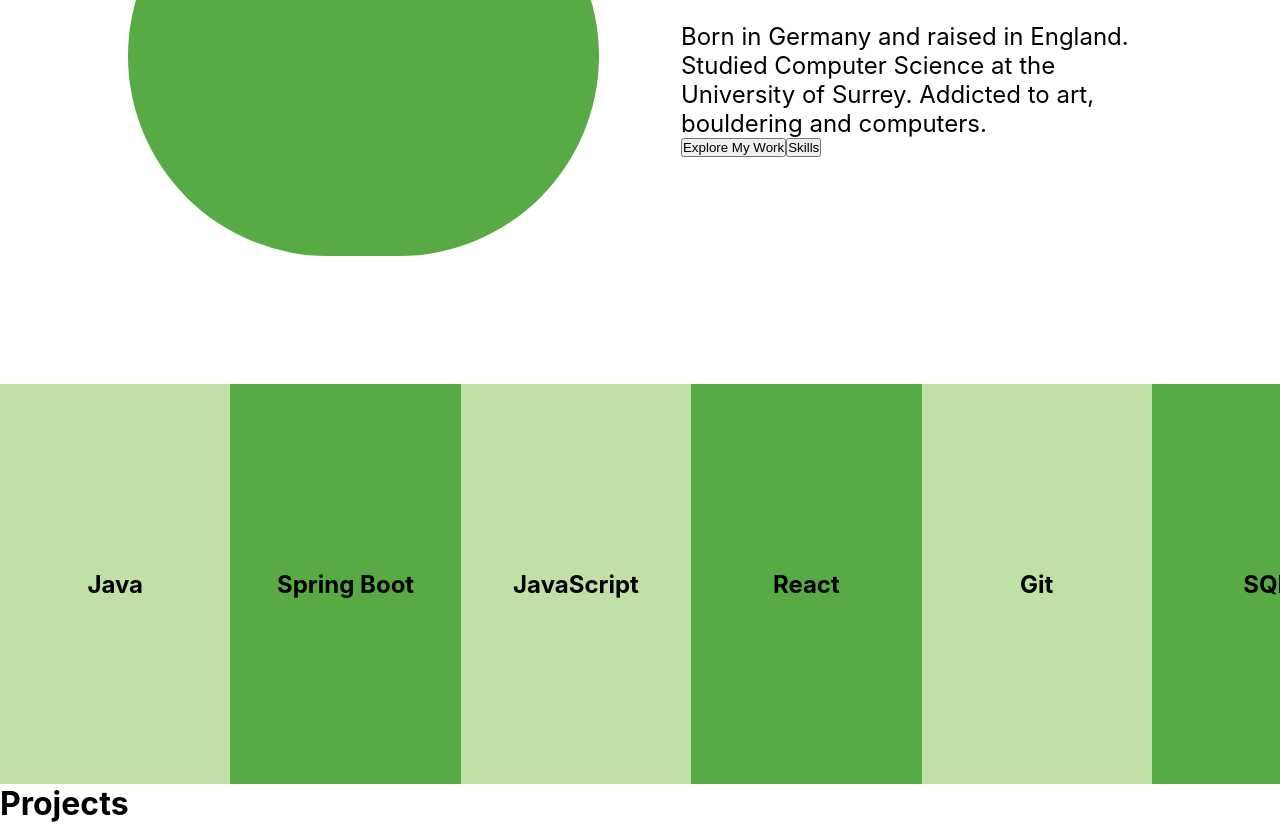
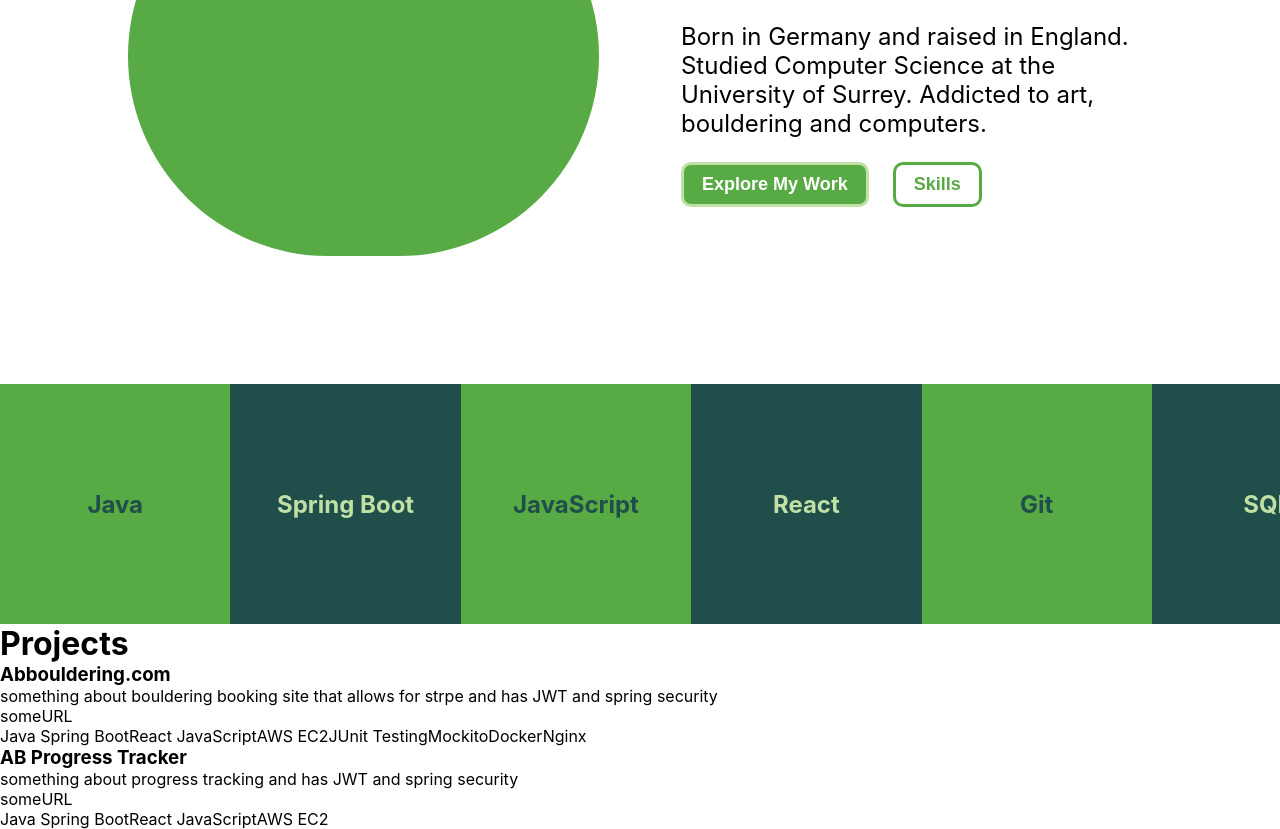
Before and after one commit to WildHeat/portfolio-page, a React (Create React App) app: page / in a window 1280 px wide. Shown: the part 340-1169 px from the top of the page. Built offline with nearby package versions, Linux system fonts and the light colour scheme.

Commit message:
updated file names

```diff
--- a/src/App.js
+++ b/src/App.js
@@ -1,8 +1,8 @@
 import "./assests/App.css";
 import Header from "./components/Header";
-import Profile from "./sections/Profile";
-import Projects from "./sections/Projects";
-import Skills from "./sections/Skills";
+import Profile from "./sections/ProfileSection";
+import Projects from "./sections/ProjectsSection";
+import Skills from "./sections/SkillsSection";
 
 function App() {
   return (
--- a/src/assests/App.css
+++ b/src/assests/App.css
@@ -54,13 +54,50 @@
 }
 
 .summary-button-container {
+  padding-top: 1em;
   display: flex;
   flex-wrap: wrap;
+  gap: 1em;
+}
+
+.btn {
+  font-weight: 700;
+  border-radius: 10px;
+  font-size: 0.75em;
+  padding: 0.5em 1em;
+  border: solid 3px;
+}
+
+.btn-explore {
+  color: var(--light-color);
+  background-color: var(--main-color);
+  border-color: var(--accent-color);
+}
+
+.btn-explore:hover {
+  color: var(--main-color);
+  background-color: var(--accent-color);
+  border-color: var(--main-color);
+}
+
+.btn:hover {
+  cursor: pointer;
+}
+
+.btn-skills {
+  color: var(--main-color);
+  background-color: var(--light-color);
+  border-color: var(--main-color);
+}
+
+.btn-skills:hover {
+  /* color: var(--light-color); */
+  background-color: var(--accent-color);
+  /* border-color: var(--accent-color); */
 }
 
 .skills-container {
-  background-color: var(--accent-color);
-  height: 50vh;
+  height: 30vh;
   display: flex;
   overflow-x: scroll;
 }
@@ -73,8 +110,11 @@
   display: flex;
   justify-content: center;
   flex-direction: column;
+  background-color: var(--main-color);
+  color: var(--dark-color);
 }
 
 .skill:nth-child(even) {
-  background-color: var(--main-color);
+  color: var(--accent-color);
+  background-color: var(--dark-color);
 }
--- a/src/components/Project.js
+++ b/src/components/Project.js
@@ -3,7 +3,7 @@ import React from "react";
 const Project = ({ projectData }) => {
   return (
     <div>
-      <h1>{projectData.name}</h1>
+      <h3>{projectData.name}</h3>
       <p>{projectData.description}</p>
       <div>{projectData.image}</div>
       <p>{projectData.techStack}</p>
--- a/src/data/PROJECTS_DATA.json
+++ b/src/data/PROJECTS_DATA.json
@@ -9,6 +9,6 @@
         "name" : "AB Progress Tracker",
         "description" : "something about progress tracking and has JWT and spring security",
         "image" : "someURL",
-        "techStack" : ["Java Spring Boot", "React JavaScript", "AWS EC2", "JUnit Testing", "Mockito", "Docker", "Nginx"]
+        "techStack" : ["Java Spring Boot", "React JavaScript", "AWS EC2"]
     }
 ]
--- a/src/sections/Profile.js
+++ b/src/sections/ProfileSection.js
@@ -12,8 +12,8 @@ const Profile = () => {
             the University of Surrey. Addicted to art, bouldering and computers.
           </p>
           <div className="summary-button-container">
-            <button className="btn-explore">Explore My Work</button>
-            <button className="btn-skills">Skills</button>
+            <button className="btn-explore btn">Explore My Work</button>
+            <button className="btn-skills btn">Skills</button>
           </div>
         </div>
       </div>
--- a/src/sections/Projects.js
+++ /dev/null
@@ -1,12 +0,0 @@
-import React from "react";
-
-const Projects = () => {
-  return (
-    <div>
-      <h1>Projects</h1>
-      <div className="project-container"></div>
-    </div>
-  );
-};
-
-export default Projects;
--- /dev/null
+++ b/src/sections/ProjectsSection.js
@@ -0,0 +1,18 @@
+import React from "react";
+import projectsData from "../data/PROJECTS_DATA.json";
+import Project from "../components/Project";
+
+const Projects = () => {
+  return (
+    <div>
+      <h1>Projects</h1>
+      <div className="project-container">
+        {projectsData.map((project) => {
+          return <Project projectData={project} />;
+        })}
+      </div>
+    </div>
+  );
+};
+
+export default Projects;
```
Also changed, not shown: src/sections/SkillsSection.js (renamed from src/sections/Skills.js).
